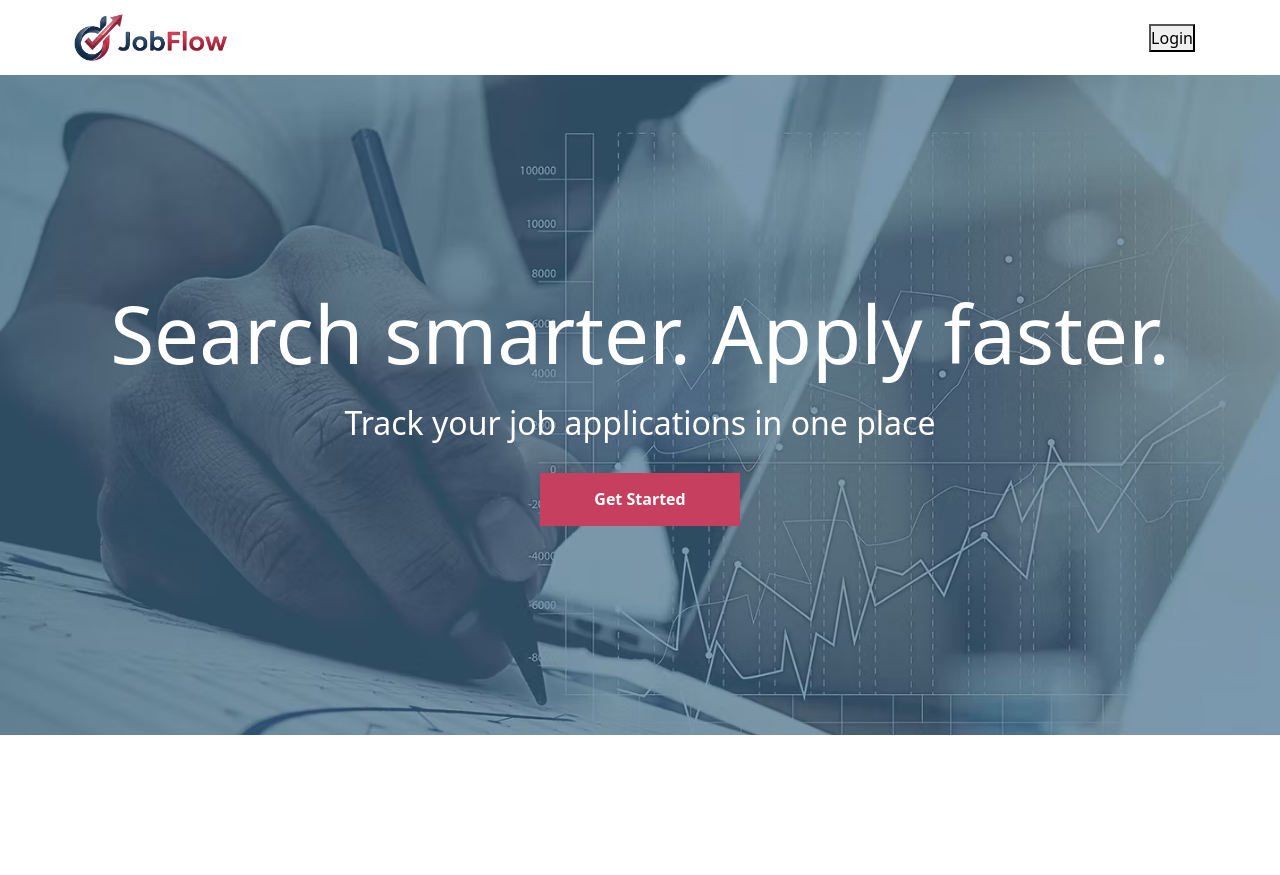
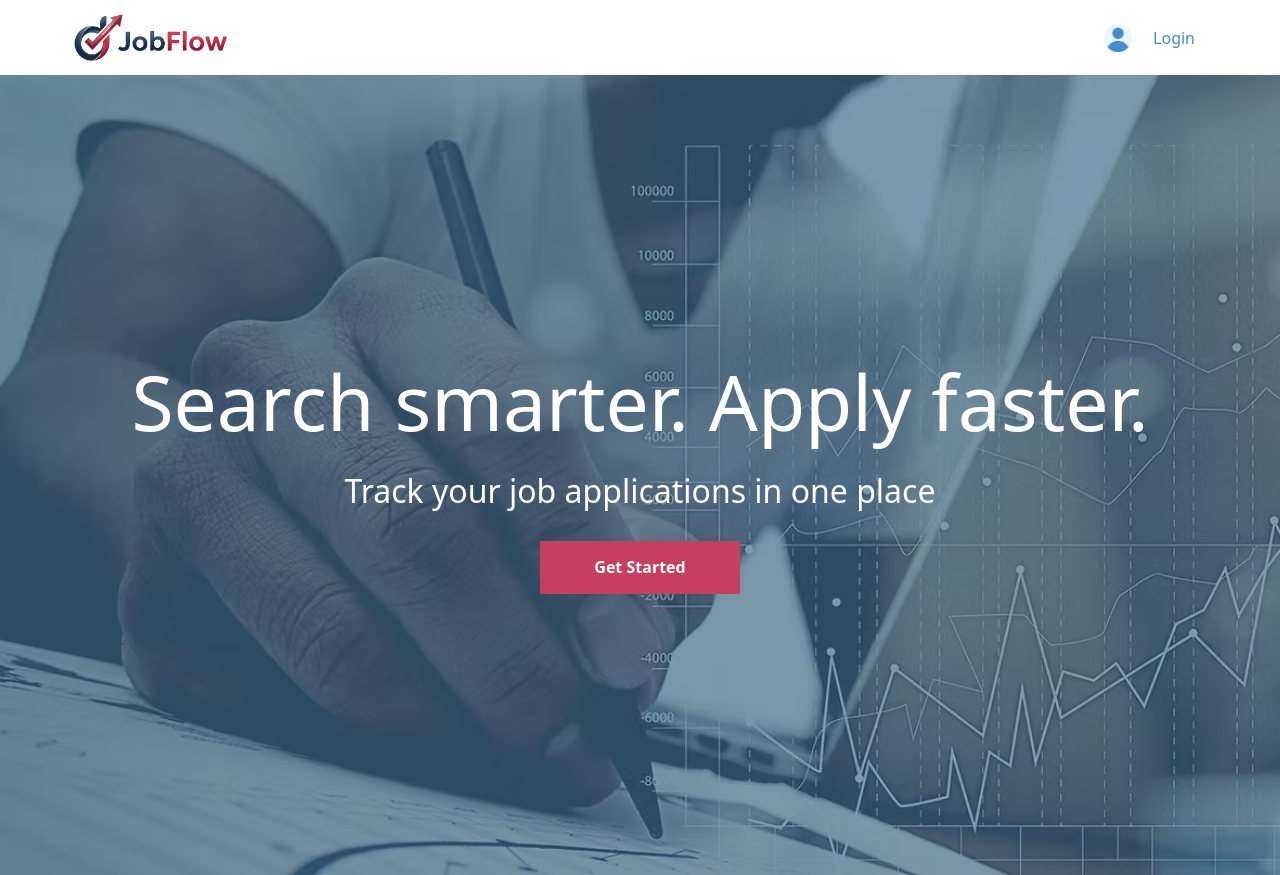
Before and after one commit to Nilo18/job-tracker, an Angular app: page / in a window 1280 px wide. Before the commit the page ends 800 px from the top, so only its background shows below. Built offline with nearby package versions, Linux system fonts and the light colour scheme.

Commit message:
Finished home page basic layout

```diff
--- a/src/app/components/banner/banner.html
+++ b/src/app/components/banner/banner.html
@@ -1,9 +1,9 @@
 <div class="cont">
-    <div class="banner">
+    <section class="banner">
         <div class="banner-content">
             <h1>Search smarter. Apply faster.</h1>
             <p>Track your job applications in one place</p>
-            <button class="banner-content-button">Get Started</button>
+            <button class="banner-content-button" aria-label="Get started with job tracking">Get Started</button>
         </div>
-    </div>
+    </section>
 </div>
--- a/src/app/components/banner/banner.scss
+++ b/src/app/components/banner/banner.scss
@@ -1,8 +1,8 @@
 @use '../../styles/mixins.scss' as *;
 
 .banner {
-    width: 100%;
-    height: 660px;
+    width: 100%; // Change to 100% in the future maybe
+    height: 100vh;
     background-image: url('/assets/jtbanner.png');
     background-repeat: no-repeat;
     background-size: cover;
@@ -12,13 +12,15 @@
         @include FlexContainerColumn;
         gap: 10px;
         color: white;
+        // word-wrap: break-word;
+        text-align: center;
 
         h1 {
-            font-size: 80px;
+            font-size: clamp(2.5rem, 6vw, 5rem);
         }
 
         p {
-            font-size: 32px;
+            font-size: clamp(1.25rem, 3vw, 2rem);
         }
 
         .banner-content-button {
--- a/src/app/components/header/header.html
+++ b/src/app/components/header/header.html
@@ -1,4 +1,7 @@
-<div class="header">
-    <img src="/assets/headerLogo2.png" alt="Header logo" draggable="false">
-    <button>Login</button>
-</div>
+<header class="header">
+    <img class="header-logo" src="/assets/headerLogo2.png" alt="Header logo" draggable="false">
+    <div class="header-login" routerLink="/login">
+        <img src="/assets/profIcon.png" alt="Profile icon" draggable="false">
+        <p>Login</p>
+    </div>
+</header>
--- a/src/app/components/header/header.scss
+++ b/src/app/components/header/header.scss
@@ -1,3 +1,5 @@
+@use "../../styles/mixins.scss" as *;
+
 .header {
     display: flex;
     justify-content: space-between;
@@ -8,9 +10,30 @@
     padding-right: 85px;
 
     img {
+        user-select: none;
+    }
+
+    .header-logo {
         width: 200px;
         height: 75px;
         object-fit: cover;
         cursor: pointer;
     }
+
+    .header-login {
+        @include FlexContainer;
+        gap: 20px;
+        cursor: pointer;
+        height: 75px;
+
+        img {
+            width: 30px;
+            height: 30px;
+        }
+
+        p {
+            color: #448DCC;
+            margin-bottom: 0;
+        }
+    }
 }
--- a/src/styles.scss
+++ b/src/styles.scss
@@ -27,3 +27,11 @@ body {
     justify-content: center;
     align-items: center;
 }
+
+.basic-btn-style {
+    border: none;
+    background-color: rgb(198 63 95);
+    color: white;
+    font-weight: bold;
+    transition: 0.15s ease-in-out;
+}
```
Also changed, not shown: public/assets/profIcon.png (added), src/app/styles/_mixins.scss (line endings or trailing spaces).
